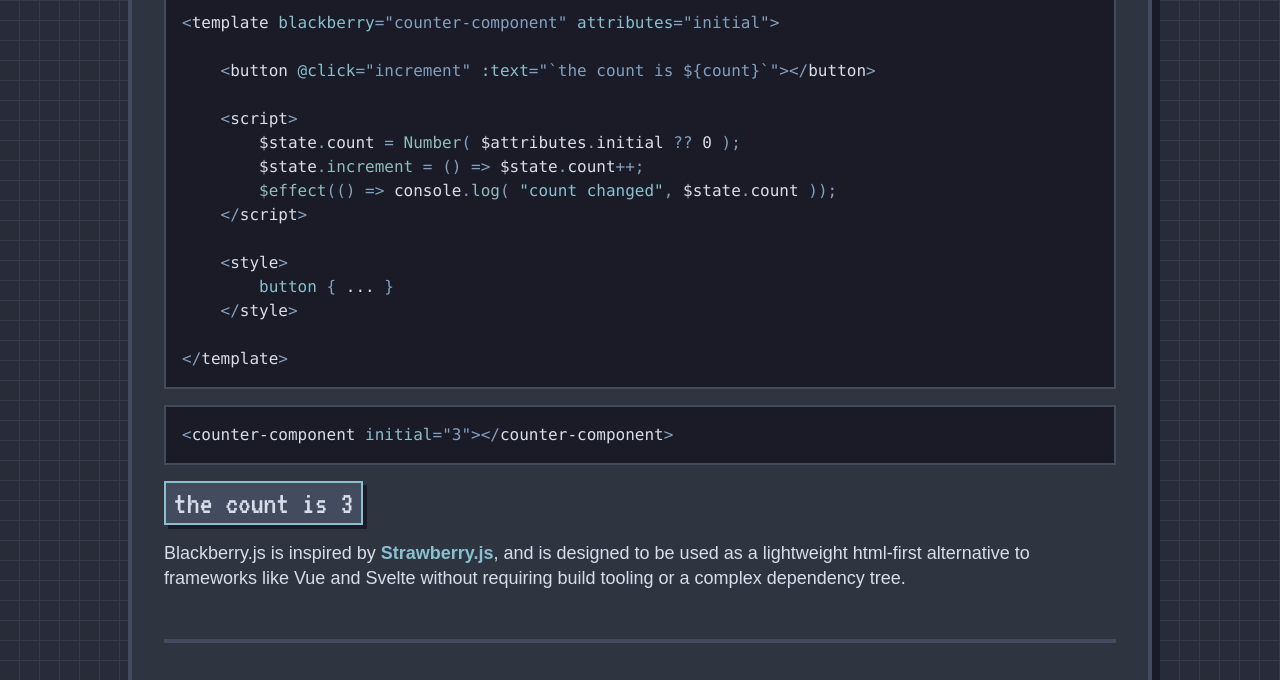
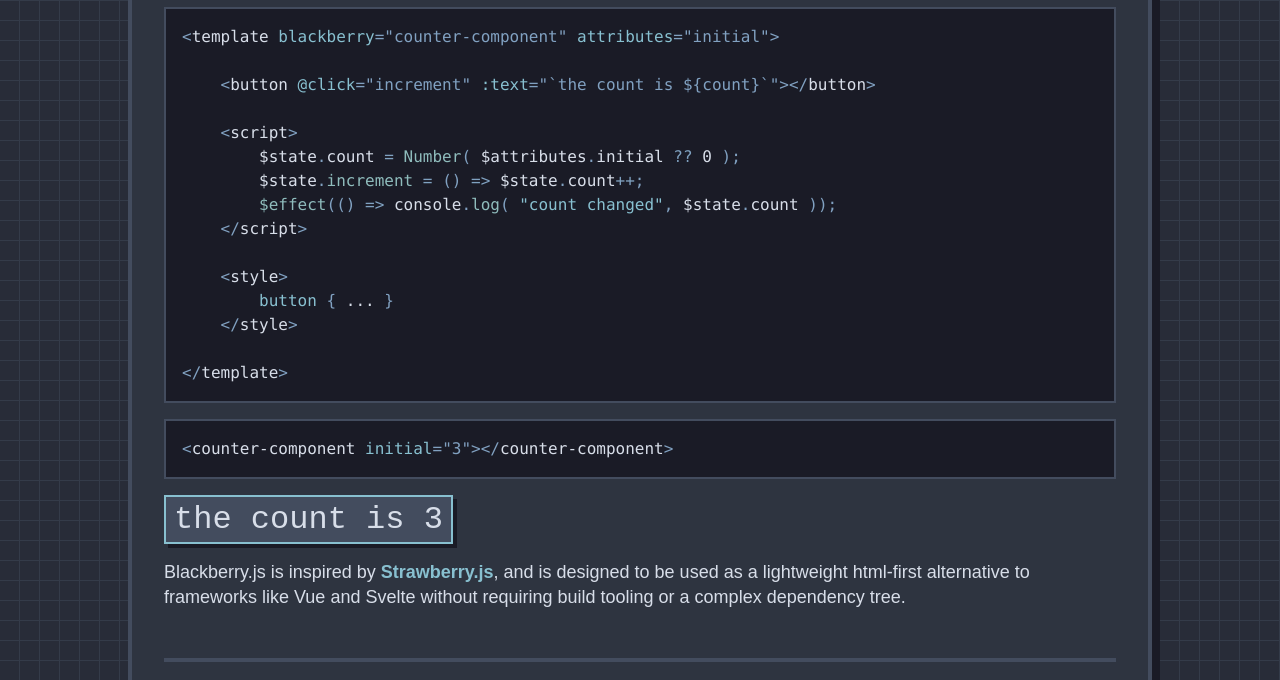
Before and after one commit to b3nten/blackberry, a website: page index.html in a window 1280 px wide. Shown: the part 599-1279 px from the top of the page. Drawn offline with nearby package versions, Linux system fonts and the light colour scheme.

Commit message:
chore: optimize html

```diff
--- a/index.html
+++ b/index.html
@@ -9,9 +9,9 @@
 
         <!--	Deps	-->
         <script src="https://cdnjs.cloudflare.com/ajax/libs/prism/1.29.0/prism.min.js" data-manual defer></script>
-        <link rel="preconnect" href="https://fonts.googleapis.com">
+        <!-- <link rel="preconnect" href="https://fonts.googleapis.com">
         <link rel="preconnect" href="https://fonts.gstatic.com" crossorigin>
-        <link href="https://fonts.googleapis.com/css2?family=Press+Start+2P&family=VT323&display=swap" rel="stylesheet">
+        <link href="https://fonts.googleapis.com/css2?family=Press+Start+2P&family=VT323&display=swap" rel="stylesheet"> -->
 
         <!--	Meta	-->
         <title>Blackberry.js - for the artisinal web</title>
```
